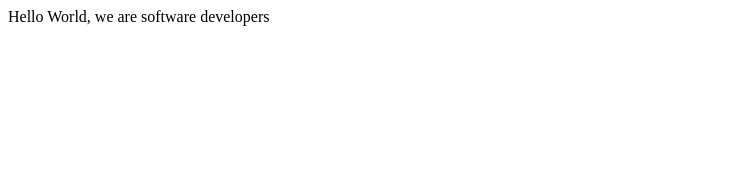
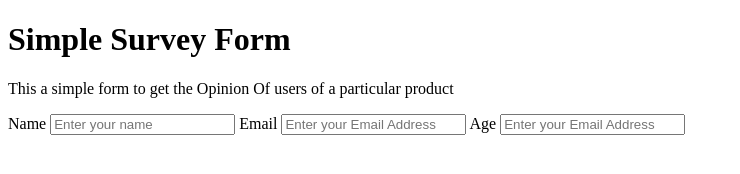
Before and after one commit to Zubenna/microverse-trial-project-2, a plain HTML site: page index.html in a window 1280 px wide. Shown: the whole page, without its empty margins (0-740 px from the left). Drawn offline with Linux system fonts and the light colour scheme.

Commit message:
first commit on building the survey form

```diff
--- a/index.html
+++ b/index.html
@@ -9,7 +9,20 @@
   <body>
     <script src="https://cdn.freecodecamp.org/testable-projects-fcc/v1/bundle.js"></script>
 
-    Hello World, we are software developers
+    <h1 id="title">Simple Survey Form</h1>
+
+    <p id="description">This a simple form to get the Opinion Of users of a particular product</p>
+
+    <form id="survey-form">
+      <labe>Name</labe>
+     <input type="text" id="name" placeholder="Enter your name">
+    <labe>Email</labe>
+    <input type="email" id="email" placeholder="Enter your Email Address">
+    <labe>Age</labe>
+    <input type="number" id="number" placeholder="Enter your Email Address">
+
+
+    </form>
 
     <script src="js/index.js"></script>
   </body>
```
